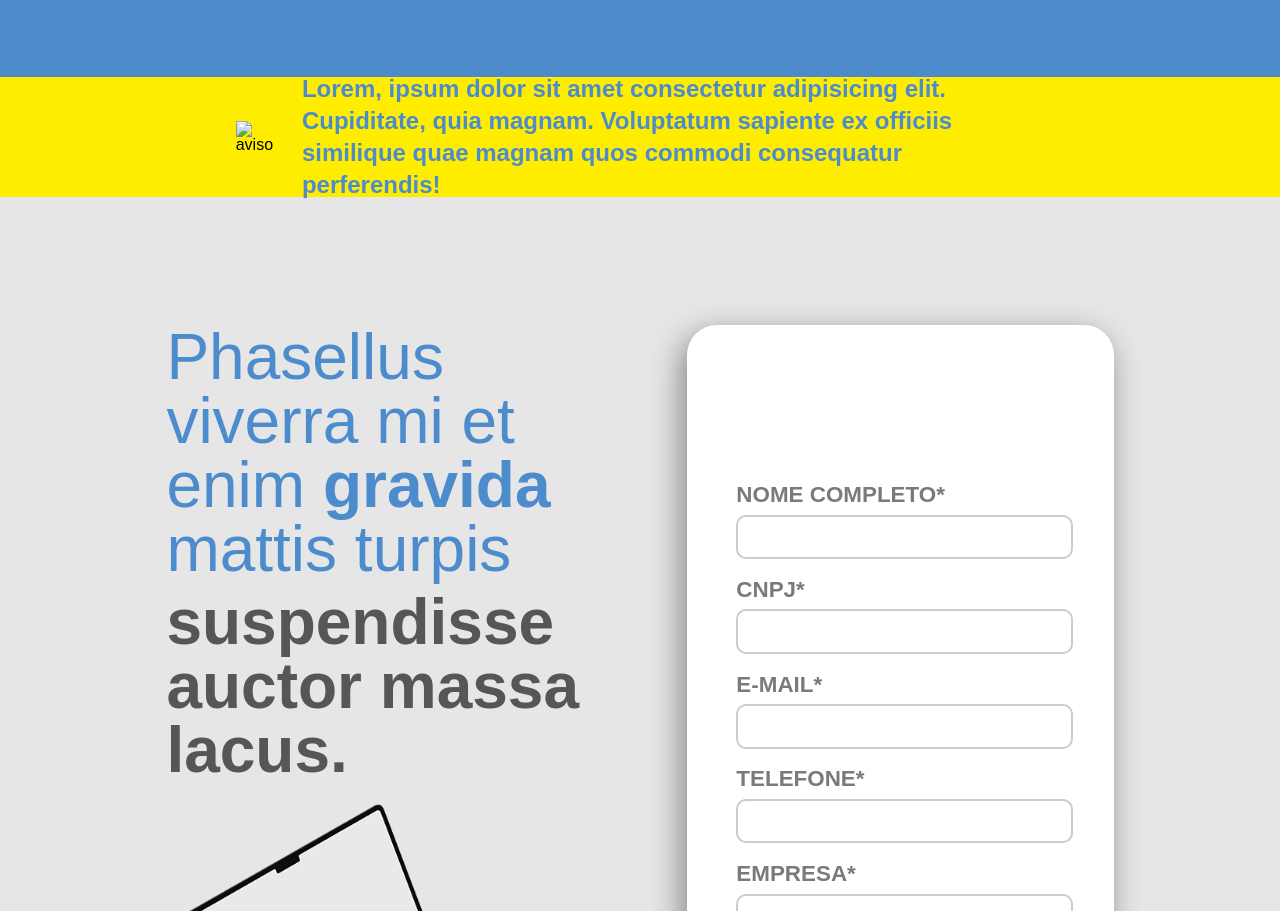
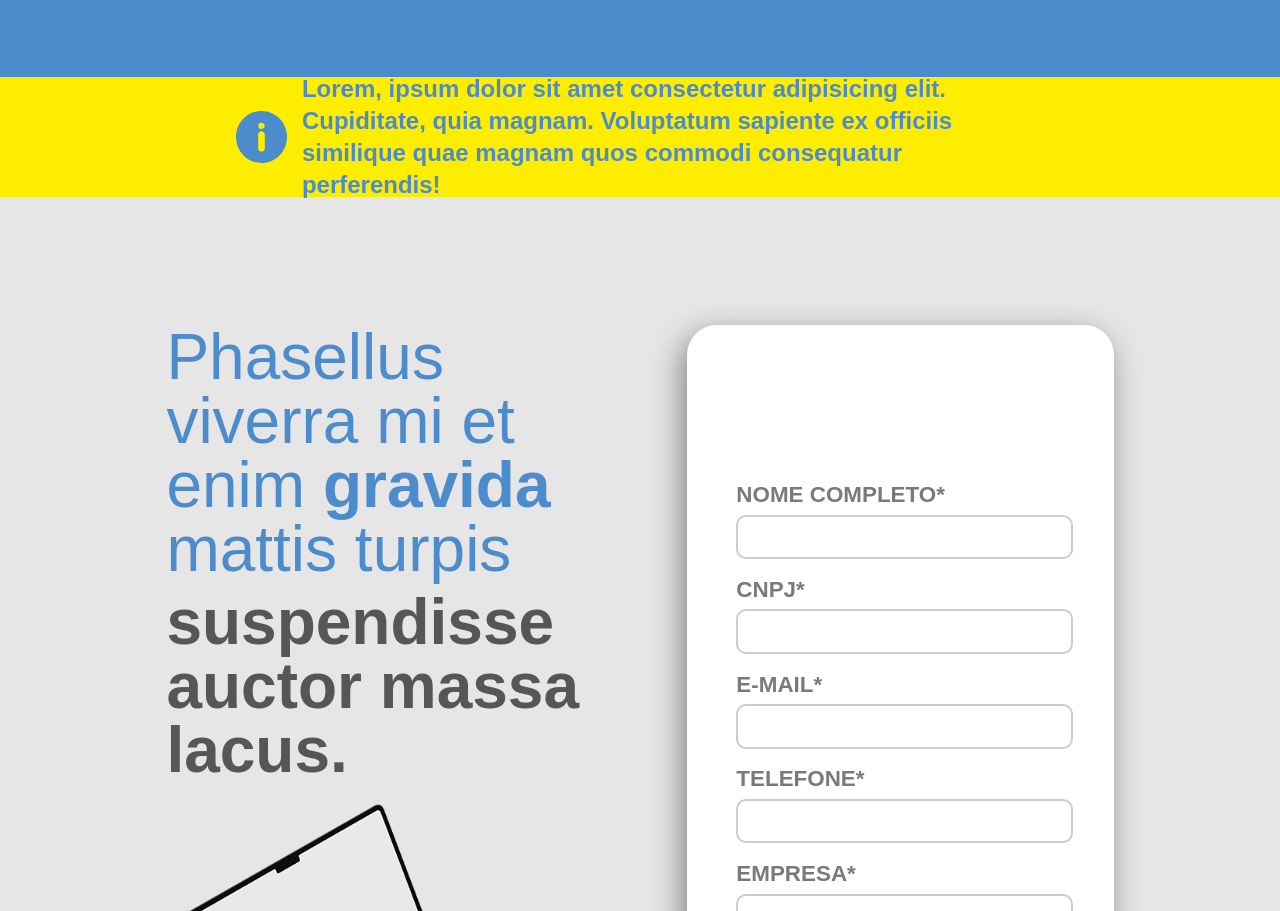
Before and after one commit to devRochaa/frontend, a plain HTML site: page index.html in a window 1280 px wide. Shown: the part 2323-3234 px from the top of the page. Drawn offline with nearby package versions, Linux system fonts and the light colour scheme; the site is published under a folder, as on GitHub Pages, so addresses that start at the root find nothing.

Commit message:
fix: link de imagem novamente

```diff
--- a/index.html
+++ b/index.html
@@ -64,7 +64,7 @@
         </section>
 
         <section class="bar-alert">
-            <img class="warn" src="/assets/images/warn.svg" alt="aviso">
+            <img class="warn" src="assets/images/warn.svg" alt="aviso">
             <div class="bar-alert__text">
                 <p>Lorem, ipsum dolor sit amet consectetur adipisicing elit. Cupiditate, quia magnam. Voluptatum sapiente ex officiis similique quae magnam quos commodi consequatur perferendis!</p>
             </div>
```
